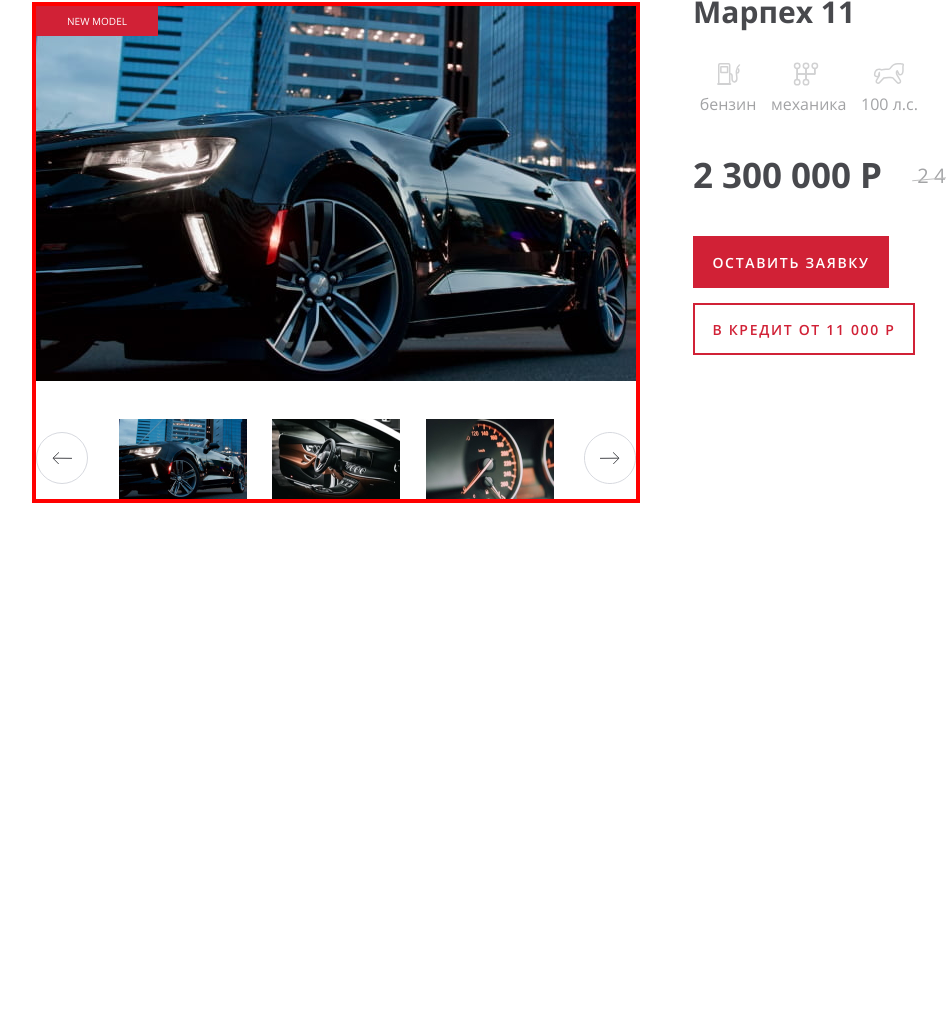
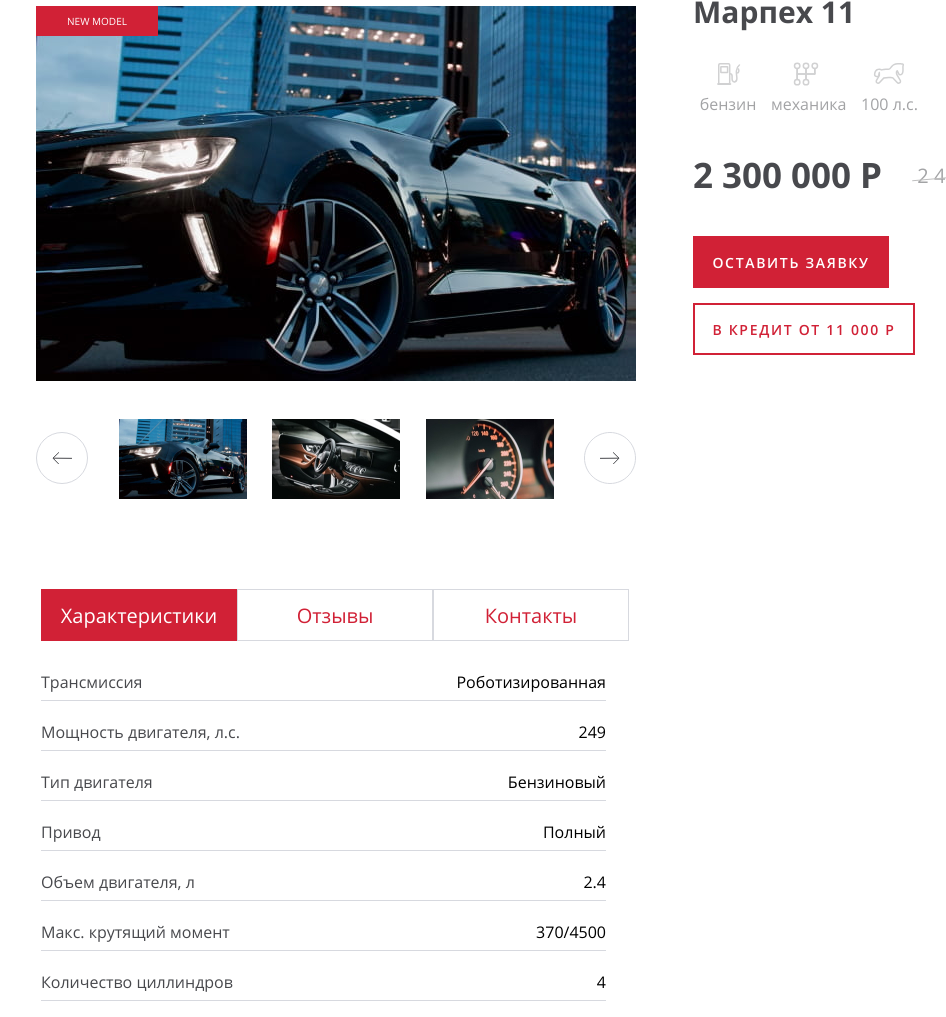
Before and after one commit to dmitrykhalimov/avto-moto, a website: page source/index.html in a window 1280 px wide. Shown: the part 168-1185 px from the top of the page, without its empty margins (13-959 px from the left). Before the commit the page ends 800 px from the top, so only its background shows below. Drawn offline with nearby package versions, Linux system fonts and the light colour scheme; files that its build step writes are made by us from their sources.

Commit message:
Добавляет селектор табов, блок характеристики

```diff
--- a/source/index.html
+++ b/source/index.html
@@ -78,6 +78,40 @@
           В кредит от 11 000 р
         </button>
       </section>
+      <section class="content">
+        <ul class="tabs">
+          <li>
+            <input class="visually-hidden" type="radio" name="category" id="chars" checked>
+            <label class="button button--radio" for="chars">Характеристики</label>
+          </li>
+          <li>
+            <input class="visually-hidden" type="radio" name="category" id="reviews">
+            <label class="button button--radio" for="reviews">Отзывы</label>
+          </li>
+          <li>
+            <input class="visually-hidden" type="radio" name="category" id="contacts">
+            <label class="button button--radio" for="contacts">Контакты</label>
+          </li>
+        </ul>
+        <section class="chars">
+          <dl class="chars__list">
+            <dd>Трансмиссия</dd>
+            <dt>Роботизированная</dt>
+            <dd>Мощность двигателя, л.с.</dd>
+            <dt>249</dt>
+            <dd>Тип двигателя</dd>
+            <dt>Бензиновый</dt>
+            <dd>Привод</dd>
+            <dt>Полный</dt>
+            <dd>Объем двигателя, л</dd>
+            <dt>2.4</dt>
+            <dd>Макс. крутящий момент</dd>
+            <dt>370/4500</dt>
+            <dd>Количество циллиндров</dd>
+            <dt>4</dt>
+          </dl>
+        </section>
+      </section>
     </div>
   </main>
 </body>
--- /dev/null
+++ b/source/sass/base/visually-hidden.scss
@@ -0,0 +1,17 @@
+.visually-hidden:not(:focus):not(:active),
+input[type="checkbox"].visually-hidden,
+input[type="radio"].visually-hidden {
+  position: absolute;
+
+  width: 1px;
+  height: 1px;
+  margin: -1px;
+  border: 0;
+  padding: 0;
+
+  white-space: nowrap;
+
+  clip-path: inset(100%);
+  clip: rect(0 0 0 0);
+  overflow: hidden;
+}
--- /dev/null
+++ b/source/sass/blocks/chars.scss
@@ -0,0 +1,32 @@
+.chars__list {
+  margin-top: 10px;
+  display: flex;
+  flex-wrap: wrap;
+  width: 565px;
+}
+
+.chars dd,
+.chars dt {
+  display: block;
+  box-sizing: border-box;
+  margin: 0;
+  padding: 0;
+  padding-top: 20px;
+  font-size: 16px;
+  line-height: 22px;
+  height: 50px;
+  border-bottom: 1px solid $gray-border;
+}
+
+.chars dd {
+
+
+  width: 50%;
+  color: $black;
+}
+
+.chars dt {
+  width: 50%;
+  text-align: right;
+  color: #000000;
+}
--- /dev/null
+++ b/source/sass/blocks/content.scss
@@ -0,0 +1,6 @@
+.content {
+  //@include outline;
+  width: 100%;
+  margin-top: 90px;
+  margin-left: 5px;
+}
--- a/source/sass/blocks/page.scss
+++ b/source/sass/blocks/page.scss
@@ -3,5 +3,7 @@
 }
 
 .page__main--container {
+  // @include outline(green);
   display: flex;
+  flex-wrap: wrap;
 }
--- a/source/sass/blocks/slider.scss
+++ b/source/sass/blocks/slider.scss
@@ -1,5 +1,5 @@
 .slider {
-  @include outline;
+  // @include outline;
   width: 600px;
   margin-top: 15px;
 }
--- /dev/null
+++ b/source/sass/blocks/tabs.scss
@@ -0,0 +1,11 @@
+.tabs {
+  @include list-reset;
+  display: flex;
+  font-size: 20px;
+  line-height: 27px;
+}
+
+.tabs label {
+  width: 194px;
+  height: 50px;
+}
--- a/source/sass/components/button.scss
+++ b/source/sass/components/button.scss
@@ -20,3 +20,15 @@
   background-color: $white;
   border: 2px solid $red;
 }
+
+.button--radio {
+  color: $red;
+  background-color: $white;
+  border: 1px solid $gray-border;
+}
+
+input:checked + .button--radio {
+  color: $white;
+  background-color: $red;
+  border-color: $red;
+}
--- a/source/sass/style.scss
+++ b/source/sass/style.scss
@@ -8,5 +8,9 @@
 @import "./blocks/slider.scss";
 @import "./blocks/main-nav.scss";
 @import "./blocks/details.scss";
+@import "./blocks/chars.scss";
+@import "./blocks/tabs.scss";
+@import "./blocks/content.scss";
+@import "./base/visually-hidden.scss";
 @import "./components/container.scss";
 @import "./components/button.scss";
--- a/source/sass/variables.scss
+++ b/source/sass/variables.scss
@@ -2,3 +2,4 @@ $gray: #f5f5f9;
 $black: #48494d;
 $red: #d12136;
 $white: #ffffff;
+$gray-border: #d7d9df;
```
Also changed, not shown: build/css/style.css, build/css/style.min.css, build/index.html, 2 other files.
